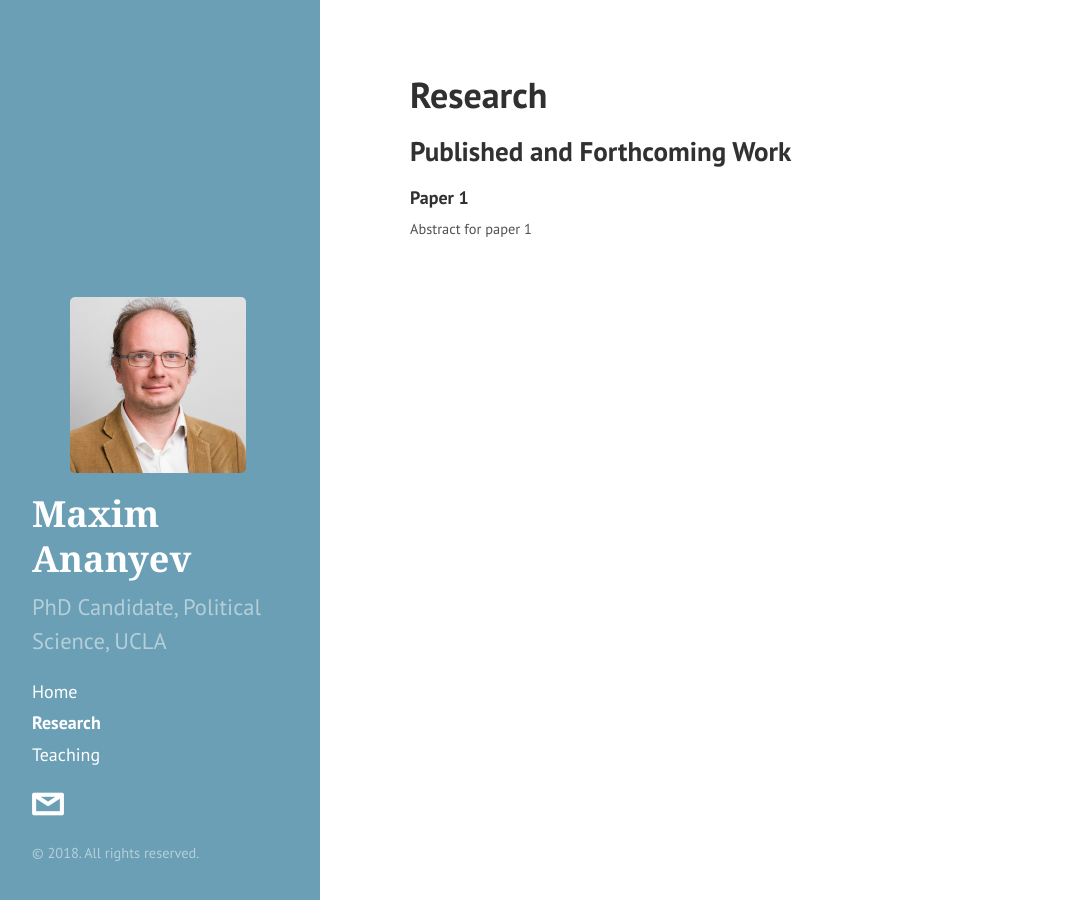
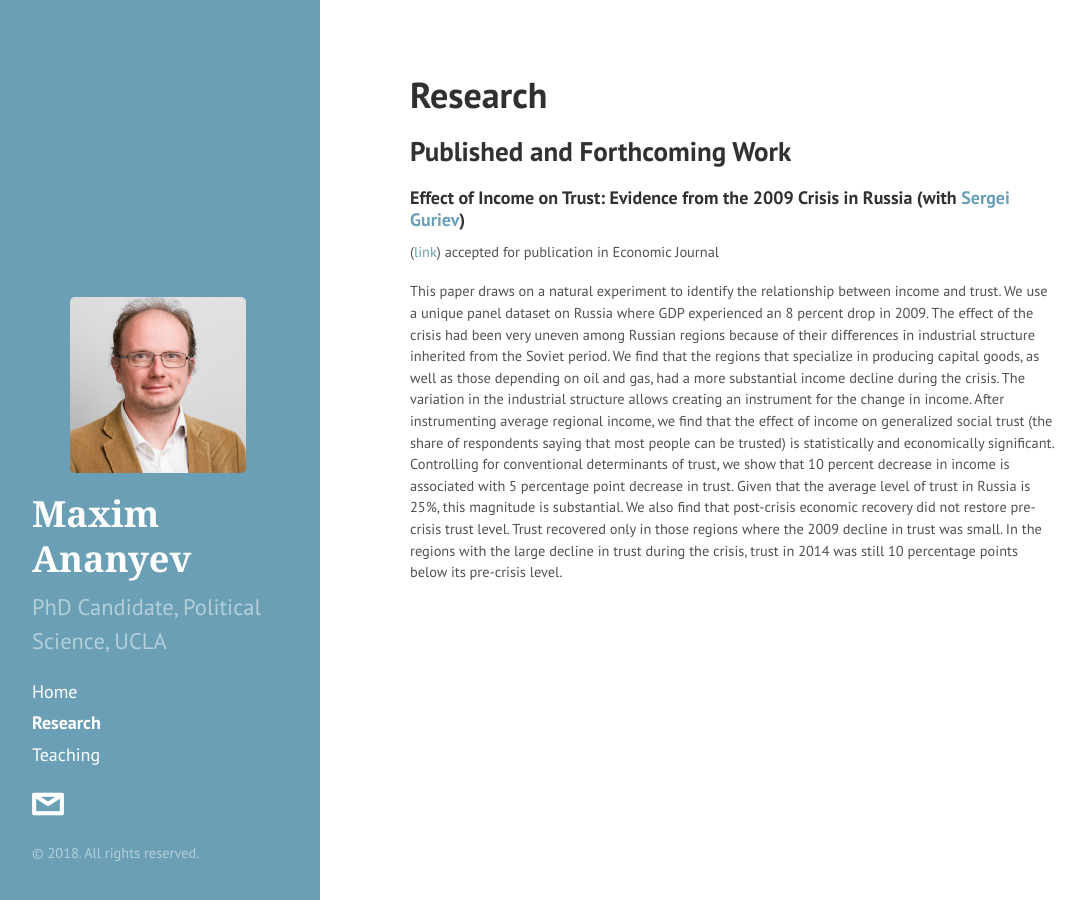
Before and after one commit to avtishin/avtishin.github.io, a Jekyll site: the page built from research.md, in a window 1280 px wide. Shown: the whole page, without its empty margins (4-1089 px from the left). Built offline with Jekyll 4.4.1, drawn with Linux system fonts in a browser that asks for light colours; Markdown is read by kramdown in place of the engine named in the settings.

Commit message:
research

```diff
--- a/research.md
+++ b/research.md
@@ -5,6 +5,7 @@ title: Research
 
 ## Published and Forthcoming Work
 
-#### Paper 1
+#### Effect of Income on Trust: Evidence from the 2009 Crisis in Russia (with [Sergei Guriev](http://econ.sciences-po.fr/staff/sergei-guriev))
+([link](https://papers.ssrn.com/sol3/papers.cfm?abstract_id=2542001)) accepted for publication in Economic Journal
 
-Abstract for paper 1
+This paper draws on a natural experiment to identify the relationship between income and trust. We use a unique panel dataset on Russia where GDP experienced an 8 percent drop in 2009. The effect of the crisis had been very uneven among Russian regions because of their differences in industrial structure inherited from the Soviet period. We find that the regions that specialize in producing capital goods, as well as those depending on oil and gas, had a more substantial income decline during the crisis. The variation in the industrial structure allows creating an instrument for the change in income. After instrumenting average regional income, we find that the effect of income on generalized social trust (the share of respondents saying that most people can be trusted) is statistically and economically significant. Controlling for conventional determinants of trust, we show that 10 percent decrease in income is associated with 5 percentage point decrease in trust. Given that the average level of trust in Russia is 25%, this magnitude is substantial. We also find that post-crisis economic recovery did not restore pre-crisis trust level. Trust recovered only in those regions where the 2009 decline in trust was small. In the regions with the large decline in trust during the crisis, trust in 2014 was still 10 percentage points below its pre-crisis level.
```
Also changed, not shown: index.md (+1 -1 lines).
